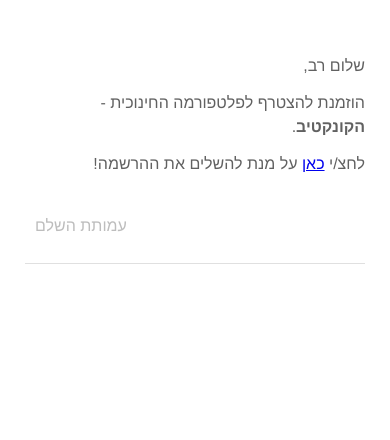
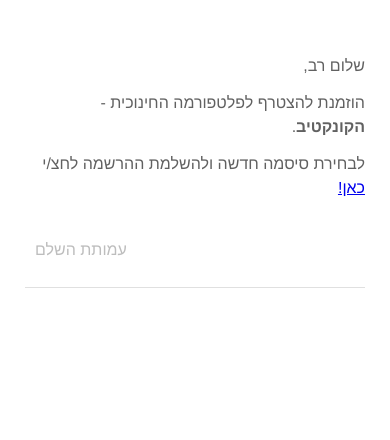
Before and after one commit to connectiveproject/connective, a Django app: template server/server/templates/users/invite_with_password_reset.html in a window 390 px wide. Shown: the part 382-822 px from the top of the page. Run offline with Django 3.2, Linux system fonts and the light colour scheme; the template is opened without the code that fills it, so the values that code supplies are empty; parts of the project's set-up code (start-up, migrations or seed data) failed here and were passed over.

Commit message:
add: 07x phone number validation support, modify email template

```diff
--- a/client/src/helpers/constants/constants.js
+++ b/client/src/helpers/constants/constants.js
@@ -77,7 +77,7 @@ export const TOKEN_COOKIE_NAME = "token"
 export const PASSWORD_REGEX_PATTERN =
   "^(?=.*[a-z])(?=.*[A-Z])(?=.*[0-9])(?=.{8,})"
 export const ISRAELI_PHONE_REGEX_PATTERN =
-  "^0(([23489]{1}\\d{7})|[5]{1}\\d{8})$"
+  "^0(([23489]{1}\\d{7})|[57]{1}\\d{8})$"
 export const EMAIL_REGEX_PATTERN =
   '^(([^<>()[\\]\\.,;:\\s@\\"]+(\\.[^<>()[\\]\\.,;:\\s@\\"]+)*)|(\\".+\\"))@(([^<>()[\\]\\.,;:\\s@\\"]+\\.)+[^<>()[\\]\\.,;:\\s@\\"]{2,})$'
 export const WEBSITE_REGEX_PATTERN =
--- a/server/server/templates/users/invite_with_password_reset.html
+++ b/server/server/templates/users/invite_with_password_reset.html
@@ -177,7 +177,7 @@
                       <div style="font-family:Varela Round, Helvetica, sans-serif;font-size:16px;font-weight:300;line-height:24px;text-align:left;color:#616161;">
                         <p>שלום רב,</p>
                         <p> הוזמנת להצטרף לפלטפורמה החינוכית - <b>הקונקטיב</b>. </p>
-                        <p>לחצ/י <a href="{{ uri }}/{{ uid }}/{{ token }}">כאן</a> על מנת להשלים את ההרשמה!</p>
+                        <p>לבחירת סיסמה חדשה ולהשלמת ההרשמה לחצ/י <a href="{{ uri }}/{{ uid }}/{{ token }}">כאן!</a></p>
                       </div>
                     </td>
                   </tr>
--- a/server/server/templates/users/invite_with_password_reset.txt
+++ b/server/server/templates/users/invite_with_password_reset.txt
@@ -1,7 +1,7 @@
 ברוכים הבאים לקונקטיב!
-להשלמת ההרשמה לחצו כאן:
+לבחירת סיסמה ולהשלמת ההרשמה לחצו כאן:
 {{ uri }}/{{ uid }}/{{ token }}
 
 Welcome To Connective!
-to finish the registration process, click here:
+To choose a password & finish the registration process, click here:
 {{ uri }}/{{ uid }}/{{ token }}
```
